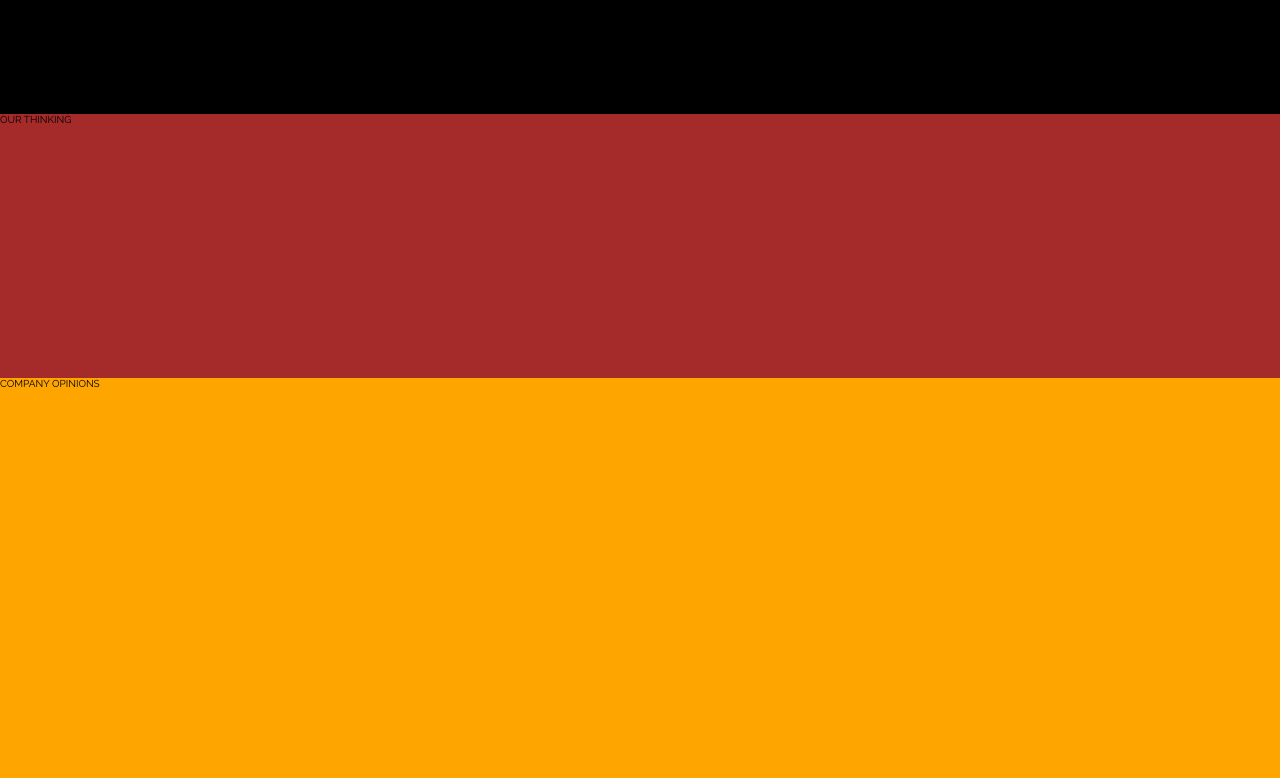
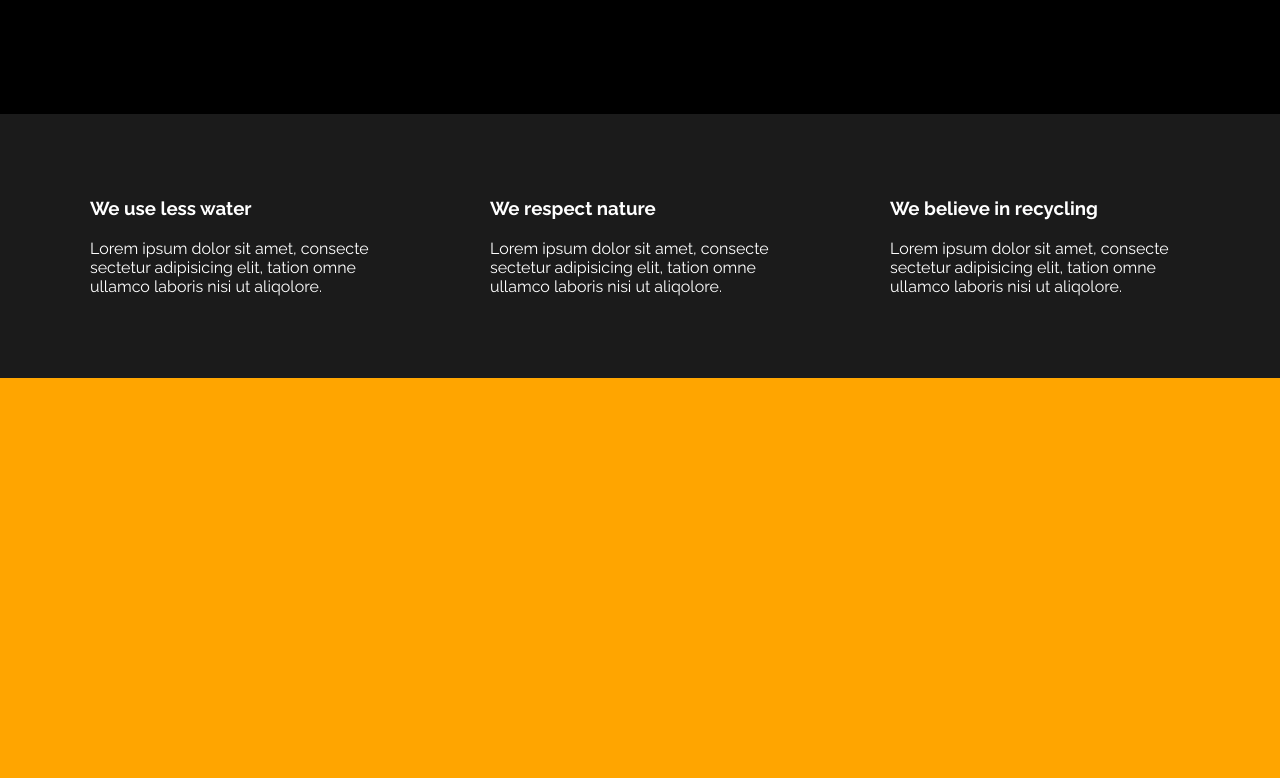
Before and after one commit to st-rkalinov/fitness-gym-website-design, a website: page index.html in a window 1280 px wide. Shown: the part 1282-2060 px from the top of the page. Drawn offline with Linux system fonts and the light colour scheme.

Commit message:
finish section "our-thinking"

```diff
--- a/index.html
+++ b/index.html
@@ -43,10 +43,28 @@
         dolore eu fugiat nulla pariatur. Excepteur sint occaecat cupidatat </p>
 </section>
 <section class="section-our-thinking">
-    OUR THINKING
+    <div class="section-our-thinking__box">
+        <h5 class="heading-5">We use less water</h5>
+        <p class="section-our-thinking__text">Lorem ipsum dolor sit amet, consecte
+            sectetur adipisicing elit, tation omne
+            ullamco laboris nisi ut aliqolore.</p>
+    </div>
+    <div class="section-our-thinking__box">
+        <h5 class="heading-5">We respect nature</h5>
+        <p class="section-our-thinking__text">Lorem ipsum dolor sit amet, consecte
+            sectetur adipisicing elit, tation omne
+            ullamco laboris nisi ut aliqolore.</p>
+    </div>
+    <div class="section-our-thinking__box">
+        <h5 class="heading-5">We believe in recycling</h5>
+
+        <p class="section-our-thinking__text">Lorem ipsum dolor sit amet, consecte
+            sectetur adipisicing elit, tation omne
+            ullamco laboris nisi ut aliqolore.</p>
+    </div>
 </section>
 <section class="section-opinions">
-    COMPANY OPINIONS
+
 </section>
 <section class="section-features">
     FEATURES
--- a/sass/base/_base.scss
+++ b/sass/base/_base.scss
@@ -26,7 +26,7 @@
     grid-template-rows: [emptybar-start] 3.5vh [emptybar-end nav-start] 6vh
     [nav-end header-start] 110vh
     [header-end about-us-start] 55vh
-    [about-us-end our-thinking-start] 33vh
+    [about-us-end our-thinking-start] minmax(33vh, auto)
     [our-thinking-end opinions-start] 100vh
     [opinions-end features-start] 90vh
     [features-end quote1-start] 20vh
--- a/sass/base/_typography.scss
+++ b/sass/base/_typography.scss
@@ -15,3 +15,9 @@
     font-weight: 900;
   }
 }
+
+.heading-5 {
+  font-size: 1.87rem;
+  font-weight: 700;
+  color: $color-primary;
+}
--- a/sass/pages/_home.scss
+++ b/sass/pages/_home.scss
@@ -18,7 +18,22 @@
 }
 
 .section-our-thinking {
-  background-color: brown;
+  background-color: #1b1b1b;
+  display: grid;
+  grid-template-columns: repeat(auto-fit, minmax(29rem, 30rem));
+  justify-content: center;
+  grid-column-gap: 10rem;
+  grid-row-gap: 5rem;
+  justify-items: center;
+  align-items: center;
+  padding: 2rem $page-right-min-padding 2rem $page-left-min-padding;
+
+  &__text {
+    font-size: 1.6rem;
+    color: $color-primary;
+    padding-top: 2rem;
+  }
+
 }
 
 .section-opinions {
```
Also changed, not shown: css/style.comp.css, 1 other file.
